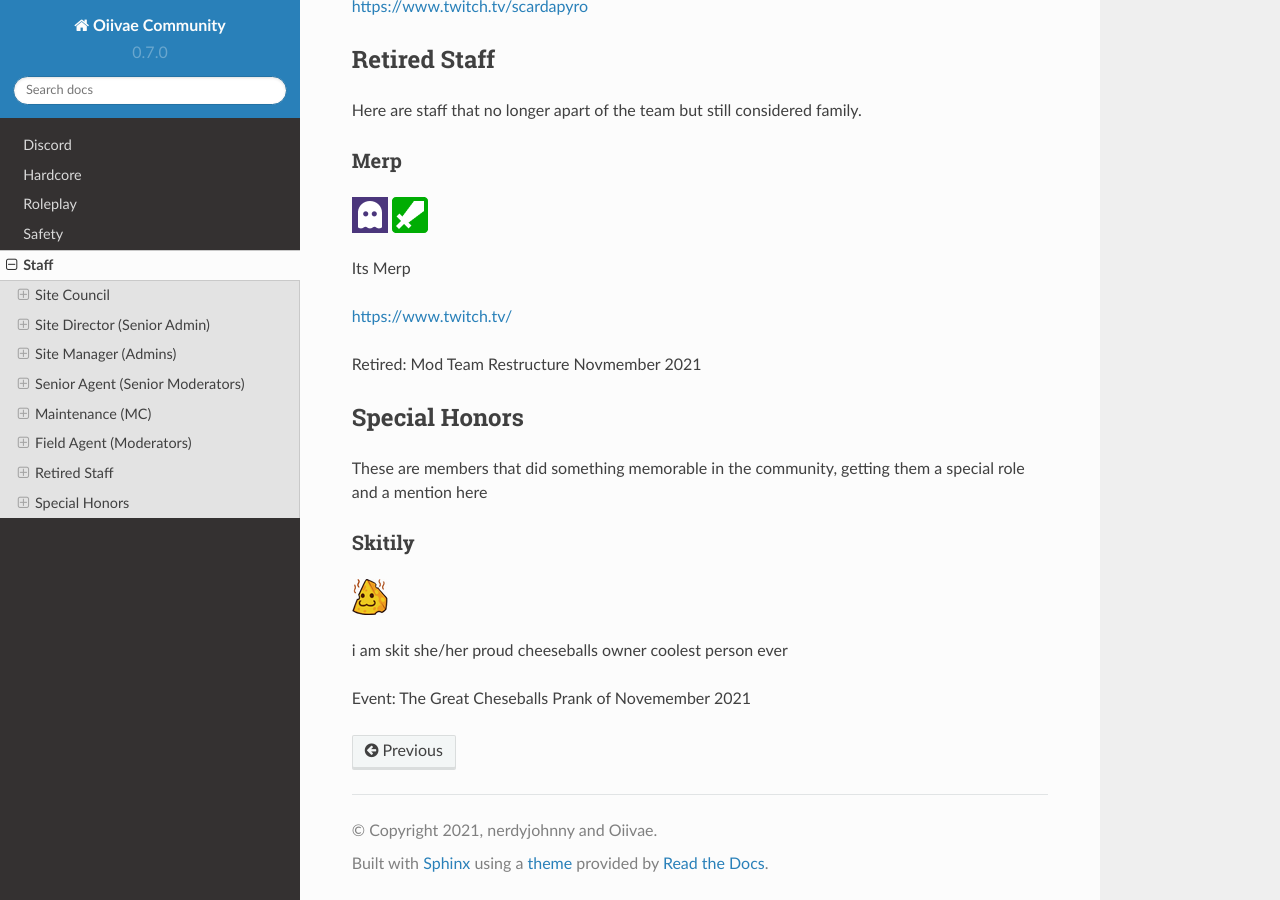
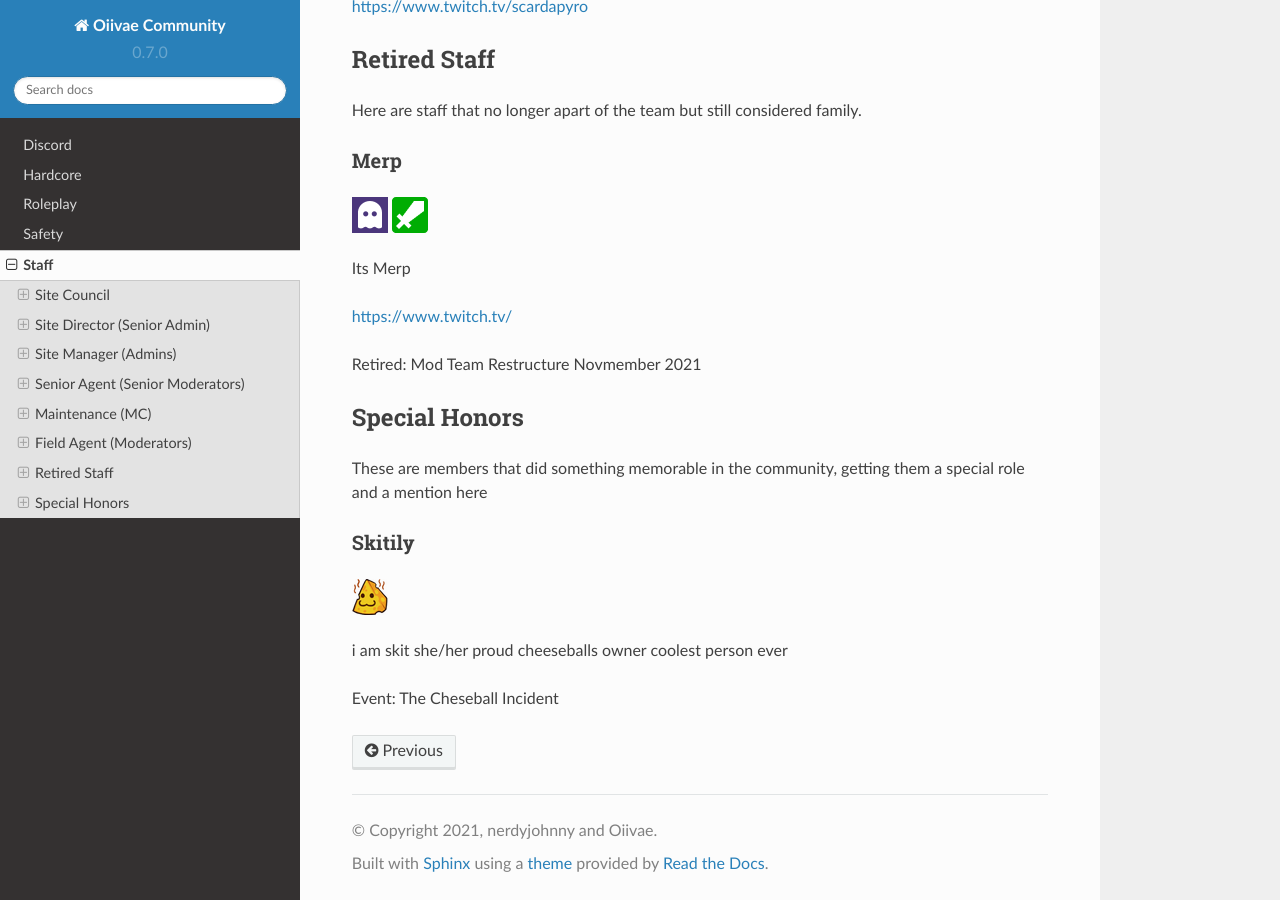
Before and after one commit to nerdyjohnny/ovidoc, a Sphinx documentation site: the page built from docs/source/staff.rst, in a window 1280 px wide and 900 px high, scrolled down 4053 px. Built offline with Sphinx 7.4.7 and the Read the Docs theme 2.0.0, drawn with Linux system fonts in a browser that asks for light colours.

Commit message:
Update staff.rst

```diff
--- a/docs/source/staff.rst
+++ b/docs/source/staff.rst
@@ -160,4 +160,4 @@ Skitily
 
 i am skit she/her proud cheeseballs owner coolest person ever
 
-Event: The Great Cheseballs Prank of Novemember 2021
+Event: The Cheseball Incident
```
